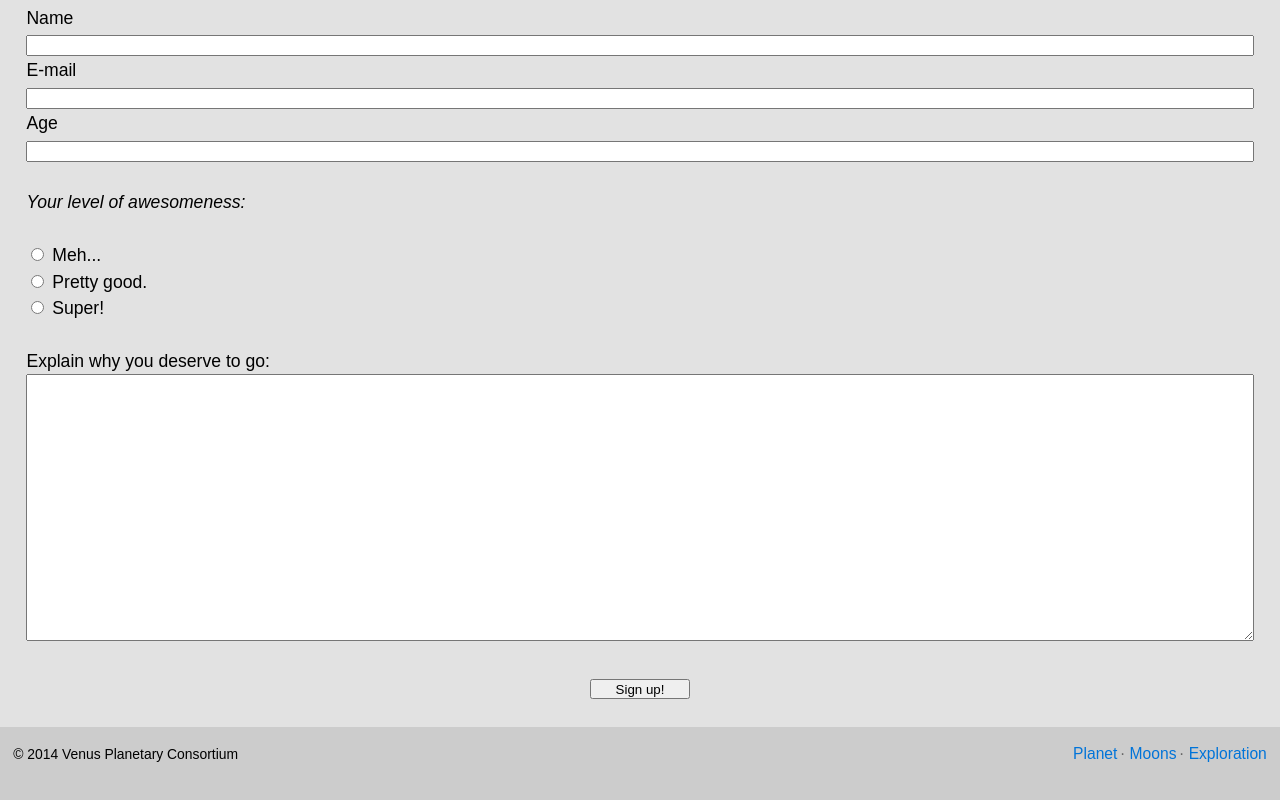
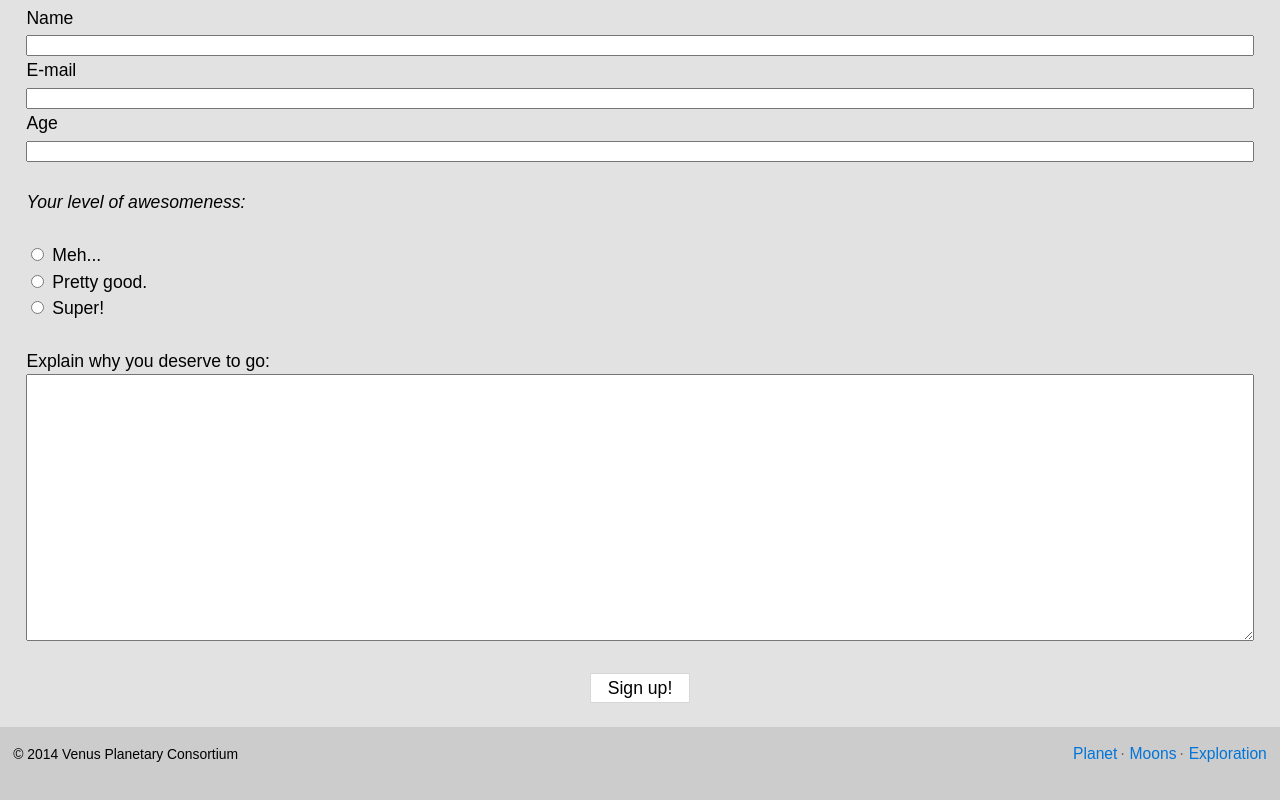
Before and after one commit to katiebourque/planet-website-form, a plain HTML site: page exploration.html in a window 1280 px wide. Shown: the part 312-1112 px from the top of the page. Drawn offline with Linux system fonts and the light colour scheme.

Commit message:
Fixed css
Updated stylesheet

```diff
--- a/css/main.css
+++ b/css/main.css
@@ -50,12 +50,18 @@ body {
 
 button {
   text-align: center;
-  height:20px;
+  height:30px;
   width:100px;
   margin: -20px -50px;
   position:relative;
   top:50%;
   left:50%;
+  font-size:1rem;
+  padding: 3px;
+  background-color: #fff;
+  border: 1px solid #d7d7d7;
+
+
 }
 
 .textbox {
```
